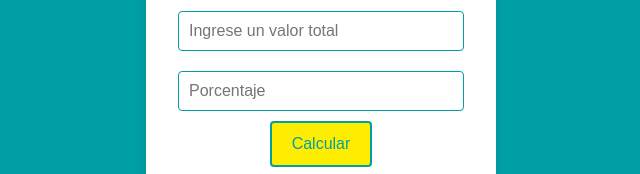
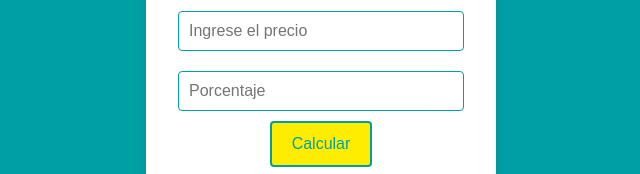
Before and after one commit to S-Team0099/Calculadora-Bitel, a plain HTML site: page index.html in a window 1280 px wide. Shown: the part 300-474 px from the top of the page, 319-959 px from the left. Drawn offline with Linux system fonts and the light colour scheme.

Commit message:
Update index.html

```diff
--- a/index.html
+++ b/index.html
@@ -88,7 +88,7 @@
         <img src="https://d1yjjnpx0p53s8.cloudfront.net/styles/logo-thumbnail/s3/052021/bitel_0.png?7VNzPB6sDAWM_ksXYOJQZ3yBPRzgQTPc&itok=eawA4-Ta" alt="Logo de Bitel">
 
         <!-- Campos para ingresar valores -->
-        <input type="number" id="valorTotal" placeholder="Ingrese un valor total" step="0.01" />
+        <input type="number" id="valorTotal" placeholder="Ingrese el precio" step="0.01" />
         <input type="number" id="porcentaje" placeholder="Porcentaje" step="0.01" />
         <!-- Botón para calcular -->
         <button onclick="calcularPorcentaje()">Calcular</button>
```
